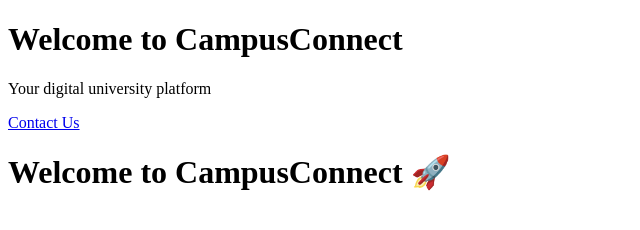
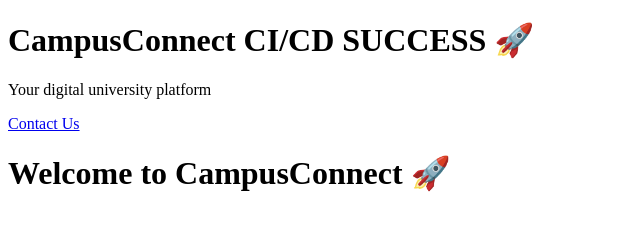
Before and after one commit to verycheerry/campusconnect-website, a plain HTML site: page index.html in a window 1280 px wide. Shown: the whole page, without its empty margins (0-640 px from the left). Drawn offline with Linux system fonts and the light colour scheme.

Commit message:
Updated homepage design

```diff
--- a/index.html
+++ b/index.html
@@ -5,7 +5,7 @@
     <link rel="stylesheet" href="style.css">
 </head>
 <body>
-    <h1>Welcome to CampusConnect</h1>
+    <h1>CampusConnect CI/CD SUCCESS 🚀</h1>
     <p>Your digital university platform</p>
 
     <a href="contact.html">Contact Us</a>
```
